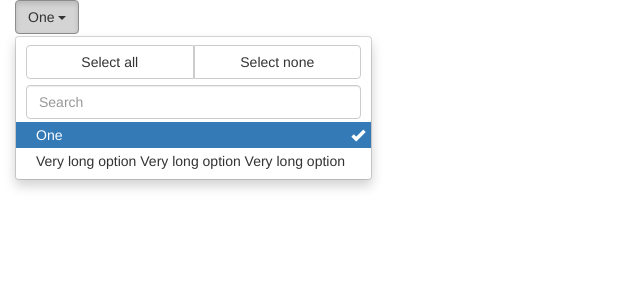
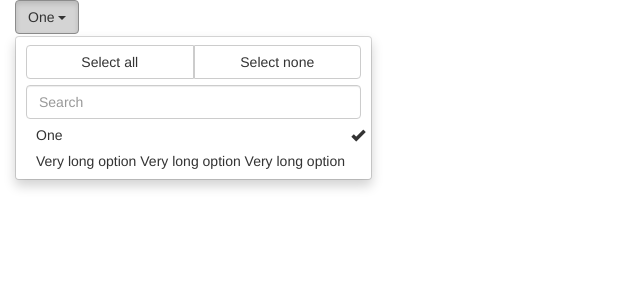
Before and after one commit to myENA/advanced-select, a Vue app: page / in a window 1280 px wide. Both pictures are taken after a click on the button "One". Shown: the top 300 px of the page, without its empty margins (0-640 px from the left). Built offline with nearby package versions, Linux system fonts and the light colour scheme.

Commit message:
Use different ways to mark active
Single type uses "active" class
Multiple type uses check icon

```diff
--- a/src/components/AdvancedSelect.vue
+++ b/src/components/AdvancedSelect.vue
@@ -30,10 +30,10 @@
         </span>
       </li>
       <li v-else v-for="option in filtered" :key="option.value"
-        :class="{ 'active': !!selected[option.value] }">
+        :class="{ 'active': !multiple && !!selected[option.value] }">
         <a href="#" @click="select($event, option.value)">
           {{option.text}}
-          <i class="glyphicon" :class="{ 'glyphicon-ok': !!selected[option.value] }"></i>
+          <i v-if="multiple" class="glyphicon" :class="{ 'glyphicon-ok': !!selected[option.value] }"></i>
         </a>
       </li>
     </ul>
```
